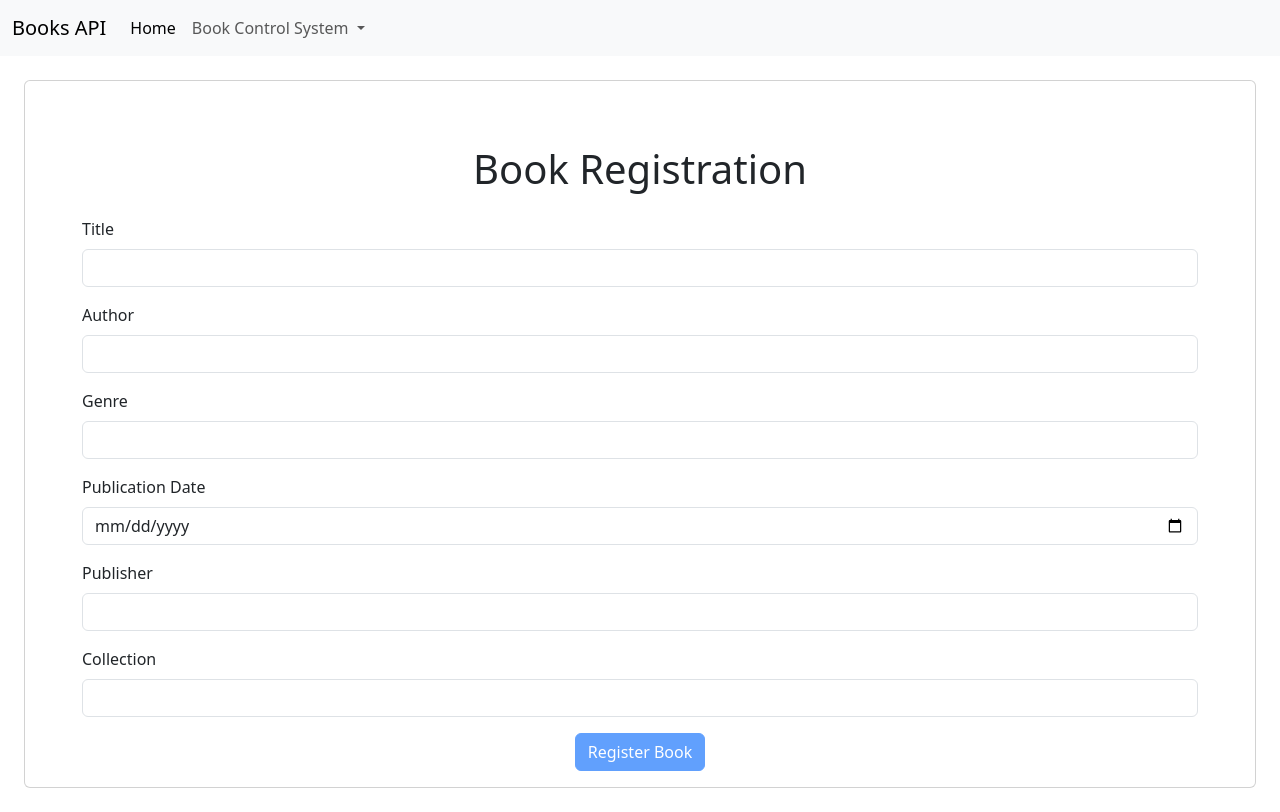
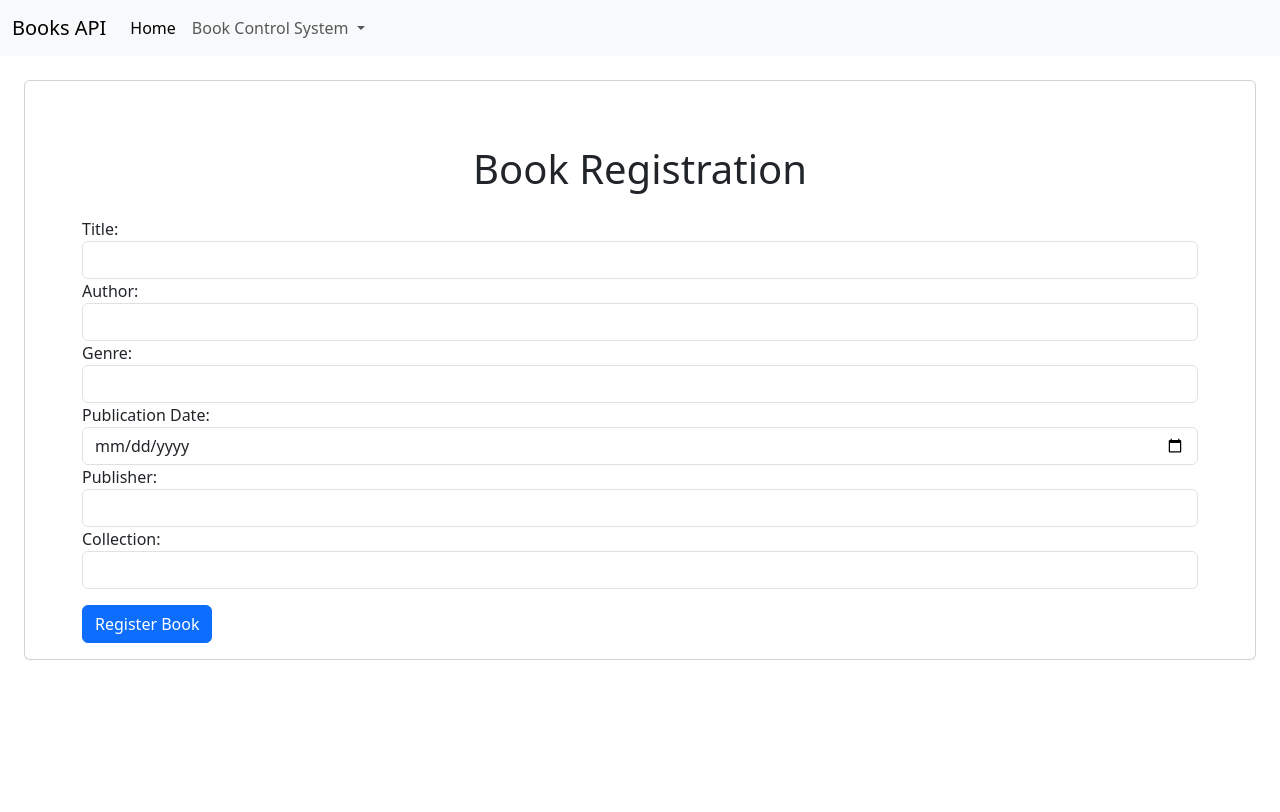
Before and after one commit to samuelmsilva2v/webBooks, an Angular app: page /app/register-books in a window 1280 px wide. Built offline with nearby package versions, Linux system fonts and the light colour scheme.

Commit message:
feat: register book working

```diff
--- a/src/app/app.config.ts
+++ b/src/app/app.config.ts
@@ -3,7 +3,8 @@ import { provideRouter } from '@angular/router';
 
 import { routes } from './app.routes';
 import { provideClientHydration } from '@angular/platform-browser';
+import { provideHttpClient } from '@angular/common/http';
 
 export const appConfig: ApplicationConfig = {
-  providers: [provideZoneChangeDetection({ eventCoalescing: true }), provideRouter(routes), provideClientHydration()]
+  providers: [provideZoneChangeDetection({ eventCoalescing: true }), provideRouter(routes), provideClientHydration(), provideHttpClient()]
 };
--- a/src/app/register-books/register-books.component.html
+++ b/src/app/register-books/register-books.component.html
@@ -2,39 +2,39 @@
 
     <h1 class="text-center mb-4">Book Registration</h1>
 
-    <form [formGroup] = "formulario" (ngSubmit)="registerBook()">
-        <div class="mb-3">
-            <label for="title" class="form-label">Title</label>
-            <input type="text" class="form-control" formControlName="title" required>
+    <form [formGroup]="formulario" (ngSubmit)="registerBook()">
+
+        <div class="form-group">
+            <label for="title">Title: </label>
+            <input id="title" type="text" formControlName="title" class="form-control" />
         </div>
 
-        <div class="mb-3">
-            <label for="author" class="form-label">Author</label>
-            <input type="text" class="form-control" formControlName="author" required>
+        <div class="form-group">
+            <label for="author">Author: </label>
+            <input id="author" type="text" formControlName="author" class="form-control" />
         </div>
 
-        <div class="mb-3">
-            <label for="genre" class="form-label">Genre</label>
-            <input type="text" class="form-control" formControlName="genre" required>
+        <div class="form-group">
+            <label for="genre">Genre: </label>
+            <input id="genre" type="text" formControlName="genre" class="form-control" />
         </div>
 
-        <div class="mb-3">
-            <label for="publicationDate" class="form-label">Publication Date</label>
-            <input type="date" class="form-control" formControlName="publicationDate" required>
+        <div class="form-group">
+            <label for="publicationDate">Publication Date: </label>
+            <input id="publicationDate" type="date" formControlName="publicationDate" class="form-control" />
         </div>
 
-        <div class="mb-3">
-            <label for="publisher" class="form-label">Publisher</label>
-            <input type="text" class="form-control" formControlName="publisher" required>
+        <div class="form-group">
+            <label for="publisher">Publisher: </label>
+            <input id="publisher" type="text" formControlName="publisher" class="form-control" />
         </div>
 
-        <div class="mb-3">
-            <label for="collection" class="form-label">Collection</label>
-            <input type="text" class="form-control" formControlName="collection">
+        <div class="form-group">
+            <label for="collection">Collection: </label>
+            <input id="collection" type="text" formControlName="collection" class="form-control" />
         </div>
 
-        <div class="text-center">
-            <button type="submit" class="btn btn-primary" [disabled]="formulario.invalid">Register Book</button>
-        </div>
+        <button type="submit" class="btn btn-primary mt-3">Register Book</button>
     </form>
+
 </div>
--- a/src/app/register-books/register-books.component.ts
+++ b/src/app/register-books/register-books.component.ts
@@ -1,4 +1,5 @@
-import { CommonModule } from '@angular/common';
+import { CommonModule, DatePipe } from '@angular/common';
+import { HttpClient } from '@angular/common/http';
 import { Component } from '@angular/core';
 import { FormControl, FormGroup, FormsModule, ReactiveFormsModule, Validators } from '@angular/forms';
 
@@ -7,10 +8,18 @@ import { FormControl, FormGroup, FormsModule, ReactiveFormsModule, Validators }
   standalone: true,
   imports: [CommonModule, FormsModule, ReactiveFormsModule],
   templateUrl: './register-books.component.html',
-  styleUrl: './register-books.component.css'
+  styleUrls: ['./register-books.component.css'],
+  providers: [DatePipe]  // Adicionado o DatePipe aqui
 })
 
 export class RegisterBooksComponent {
+
+  message: string = '';
+
+  constructor(
+    private httpClient: HttpClient,
+    private datePipe: DatePipe
+  ) {}
 
   formulario = new FormGroup({
     title : new FormControl('', [Validators.required]),
@@ -18,10 +27,24 @@ export class RegisterBooksComponent {
     genre : new FormControl('', [Validators.required]),
     publicationDate : new FormControl('', [Validators.required]),
     publisher : new FormControl('', [Validators.required]),
-    collection : new FormControl(''),
-  })
+    collection : new FormControl('')
+  });
 
   registerBook() {
-    console.log(this.formulario.value);
+    // Formatar a data antes de enviar
+    const formData = this.formulario.value;
+    formData.publicationDate = this.datePipe.transform(formData.publicationDate, 'dd/MM/yyyy');
+
+    // Enviar os dados formatados
+    this.httpClient.post('http://localhost:8080/api/books', formData, { responseType: 'text' }).subscribe({
+      next: (response) => {
+        this.message = response;
+        this.formulario.reset(); // Resetar o formulário após o sucesso
+      },
+      error: (error) => {
+        console.error('Erro ao registrar livro:', error);
+        this.message = 'Erro ao registrar livro. Por favor, tente novamente.';
+      }
+    });
   }
 }
```
